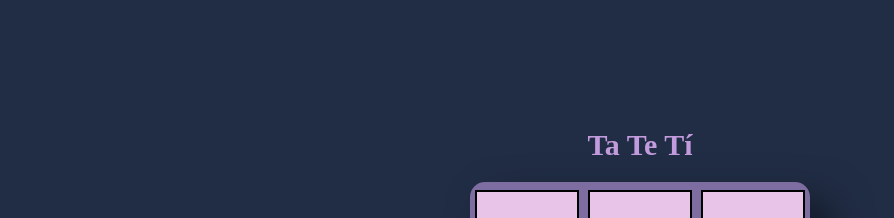
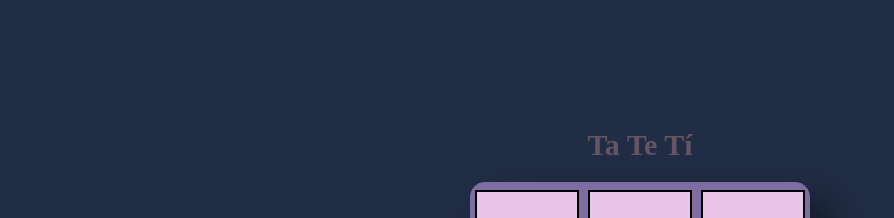
Before and after one commit to gastonjau/tateti.jaurena, a plain HTML site: page index.html in a window 1280 px wide. In both pictures the pointer is over the element "Ta Te Tí". Shown: the top 218 px of the page, without its empty margins (0-894 px from the left). Drawn offline with Linux system fonts and the light colour scheme.

Commit message:
Efecto Hover

```diff
--- a/style.css
+++ b/style.css
@@ -73,3 +73,7 @@ body{
 h4{
     color: #c29bdc;
 }
+
+h1:hover{
+    color: #645464;
+}
```
